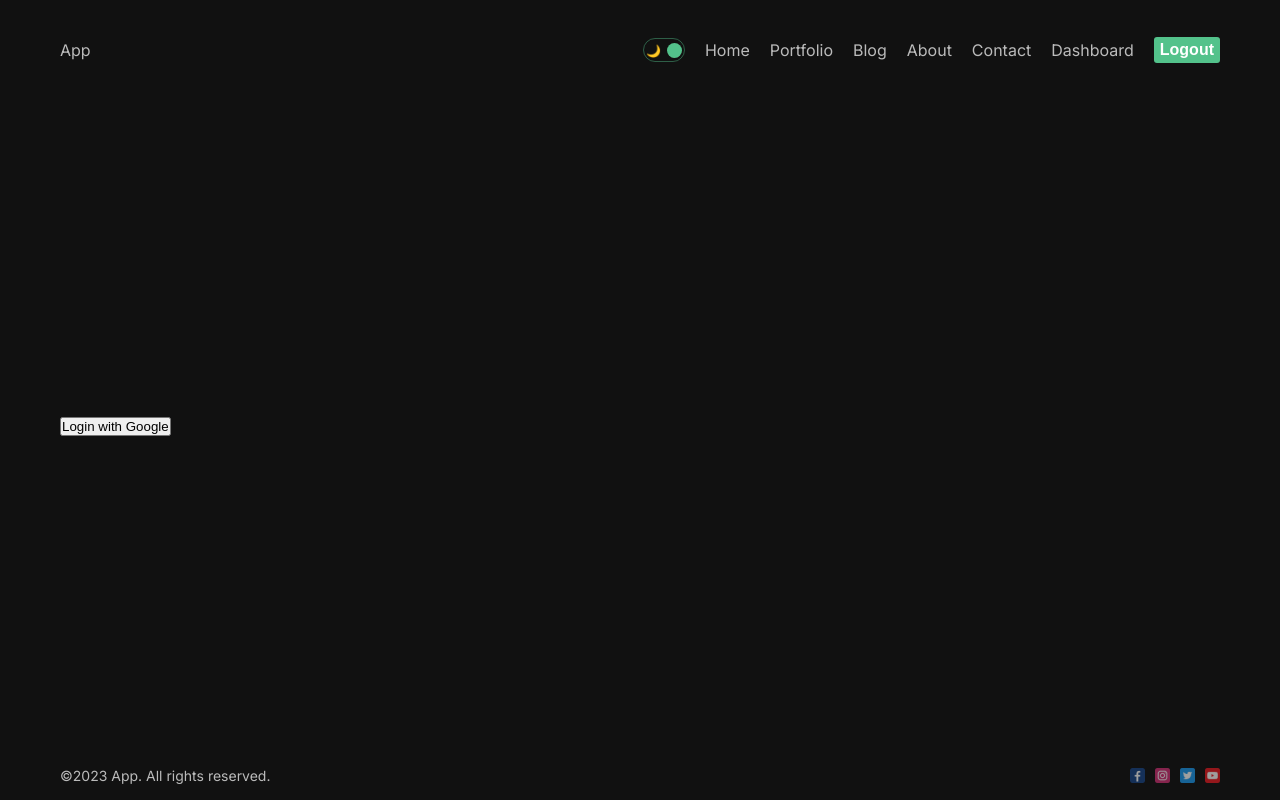
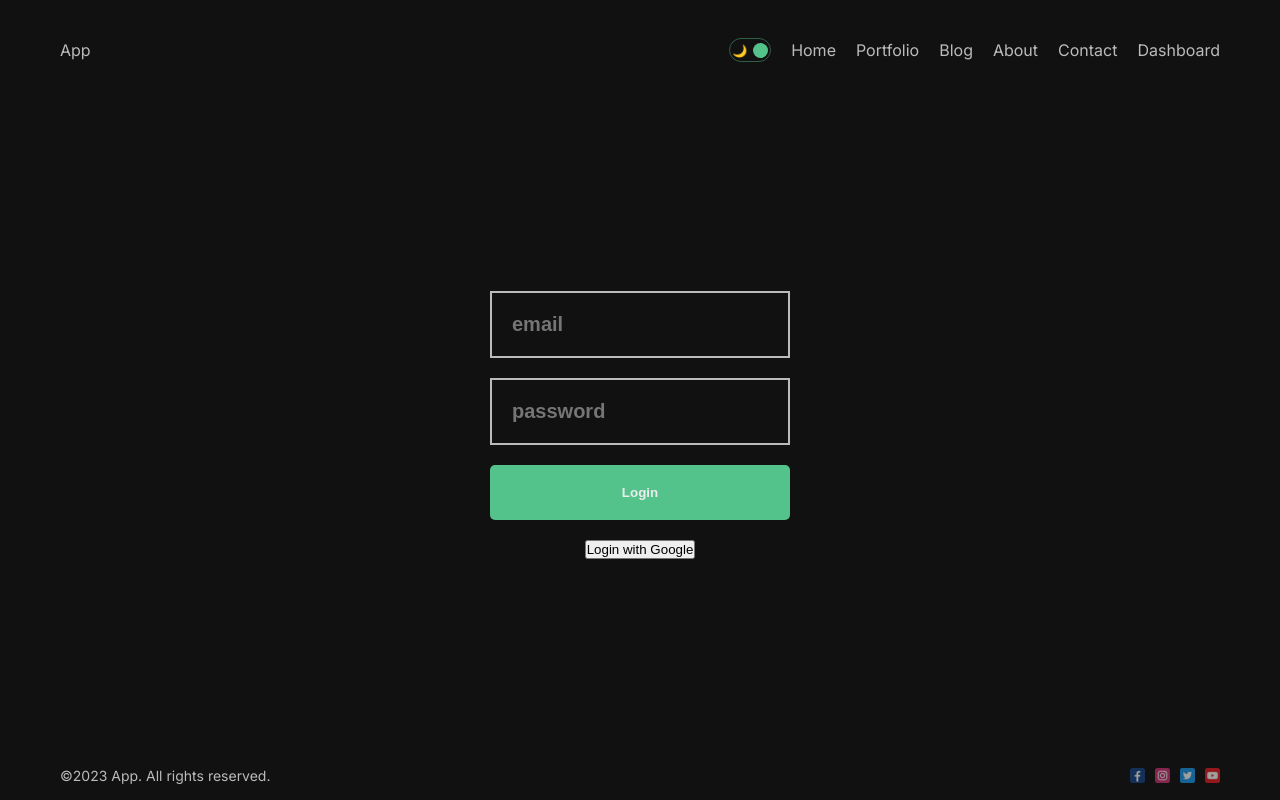
Before and after one commit to rodrigolalbuquerque/Nextjs_FullStackApp, a Next.js app: page /dashboard/login in a window 1280 px wide. Built offline with nearby package versions, Linux system fonts and the light colour scheme; no server answers.

Commit message:
lots of updates

```diff
--- a/src/app/api/posts/route.js
+++ b/src/app/api/posts/route.js
@@ -3,13 +3,33 @@ import connect from "@/utils/db";
 import Post from "@/models/Post";
 
 export const GET = async (request) => {
+    const url = new URL(request.url)
+
+    const username = url.searchParams.get("username");
+
     try {
         await connect()
 
-        const posts = await Post.find();
+        const posts = await Post.find(username && { username });
 
         return new NextResponse(JSON.stringify(posts), { status: 200 });
     } catch (err) {
         return new NextResponse("Database Error!", { status: 500 });
     }
 }
+
+export const POST = async (request) => {
+    const body = await request.json()
+
+    const newPost = new Post(body);
+
+    try {
+        await connect()
+
+        await newPost.save()
+
+        return new NextResponse("Post has been created", { status: 201 });
+    } catch (err) {
+        return new NextResponse("Database Error!", { status: 500 });
+    }
+}
--- a/src/app/components/navbar/Navbar.jsx
+++ b/src/app/components/navbar/Navbar.jsx
@@ -4,6 +4,7 @@ import Link from 'next/link'
 import React from 'react'
 import styles from './navbar.module.css'
 import DarkModeToggler from '../DarkModeToggler/DarkModeToggler';
+import { signOut, useSession } from 'next-auth/react';
 
 const links = [
     {
@@ -39,6 +40,8 @@ const links = [
   ];
 
 function Navbar() {
+  const session = useSession()
+
   return (
     <div className={styles.container}>
         <Link href="/">App</Link>
@@ -47,12 +50,14 @@ function Navbar() {
           {links.map(link => (
             <Link key={link.id} href={link.url} className={styles.link}>{link.title}</Link>
           ))}
-          <button
-            className={styles.logout}
-            onClick={() =>
-            console.log('logged out')}>
+          {session.status === "authenticated" && (
+            <button
+             className={styles.logout}
+             onClick={signOut}
+            >
             Logout
-          </button>
+            </button>
+          )}
         </div>
     </div>
   )
--- a/src/app/dashboard/(auth)/login/page.jsx
+++ b/src/app/dashboard/(auth)/login/page.jsx
@@ -1,11 +1,37 @@
 "use client"
 import React from 'react'
 import styles from './page.module.css'
-import { signIn } from 'next-auth/react'
+import { signIn, useSession } from 'next-auth/react'
+import { useRouter } from 'next/navigation';
 
 function Login() {
+  const session = useSession();
+  const router = useRouter();
+
+  if (session.status === "loading") {
+    return <p>Loading...</p>
+  }
+
+  if (session.status === "authenticated") {
+    router?.push("/dashboard");
+  }
+
+  const handleSubmit = async e => {
+    e.preventDefault()
+
+    const email = e.target[0].value;
+    const password = e.target[1].value;
+
+    signIn("credentials", {email, password});
+  }
+
   return (
     <div className={styles.container}>
+      <form className={styles.form} onSubmit={handleSubmit}>
+        <input type="email" placeholder={'email'} className={styles.input} required/>
+        <input type="password" placeholder={'password'} className={styles.input} required/>
+        <button className={styles.button}>Login</button>
+      </form>
       <button onClick={()=>signIn("google")}>Login with Google</button>
     </div>
   )
--- a/src/app/dashboard/(auth)/login/page.module.css
+++ b/src/app/dashboard/(auth)/login/page.module.css
@@ -1,3 +1,34 @@
 .container {
+    display: flex;
+    flex-direction: column;
+    gap: 20px;
+    align-items: center;
+    justify-content: center;
+}
 
+.form {
+    width: 300px;
+    display: flex;
+    flex-direction: column;
+    gap: 20px;
 }
+
+.input {
+    padding: 20px;
+    background-color: transparent;
+    border: 2px solid #bbb;
+    font-size: 20px;
+    font-weight: bold;
+    color: #eee;
+}
+
+.button {
+    width: 300px;
+    padding: 20px;
+    cursor: pointer;
+    background-color: #53c28b;
+    border: none;
+    border-radius: 5px;
+    color: #eee;
+    font-weight: bold;
+}
```
Also changed, not shown: src/app/api/auth/[...nextauth]/route.js (+37 -0 lines), src/app/dashboard/page.jsx (+74 -5 lines).
